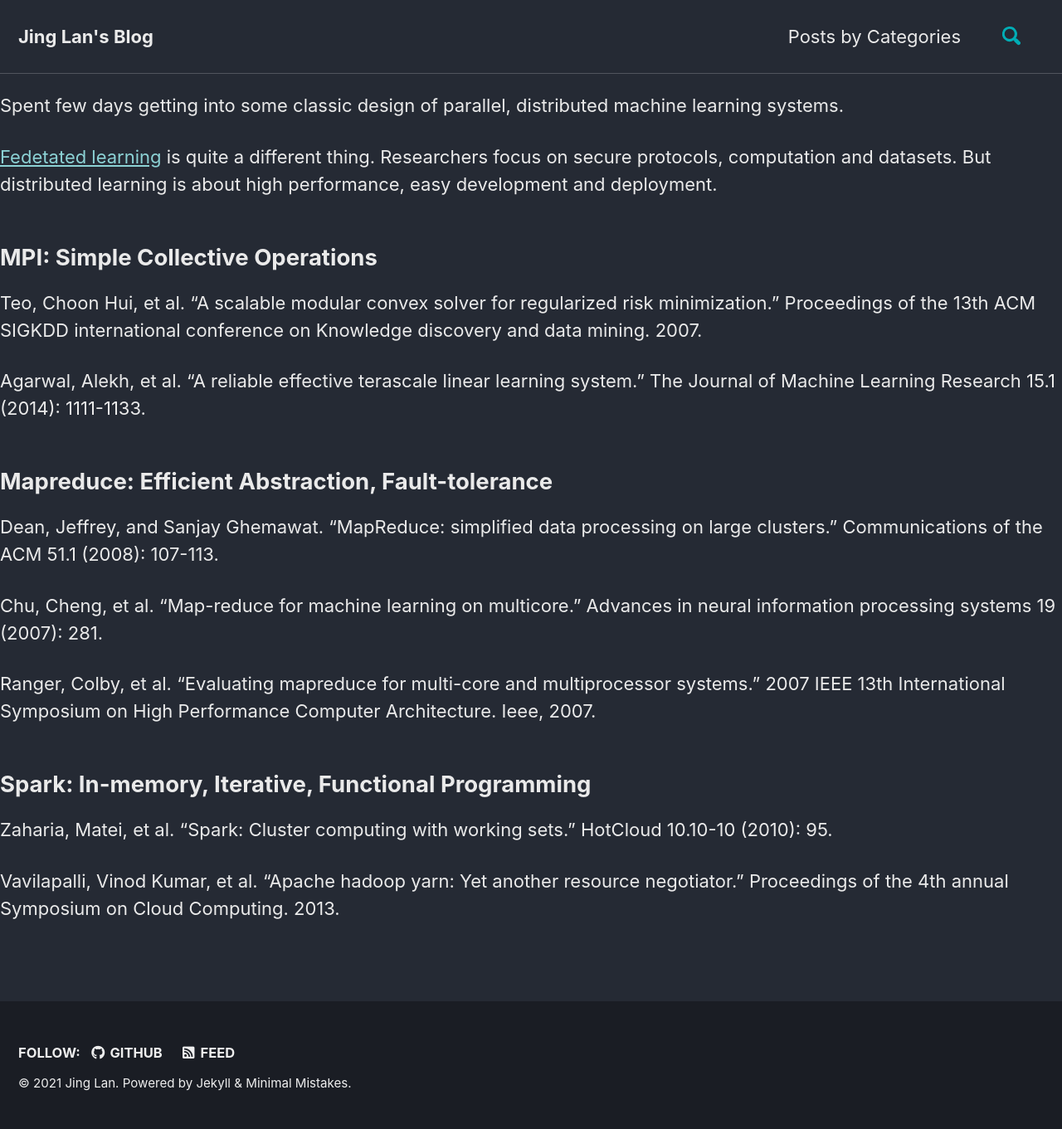
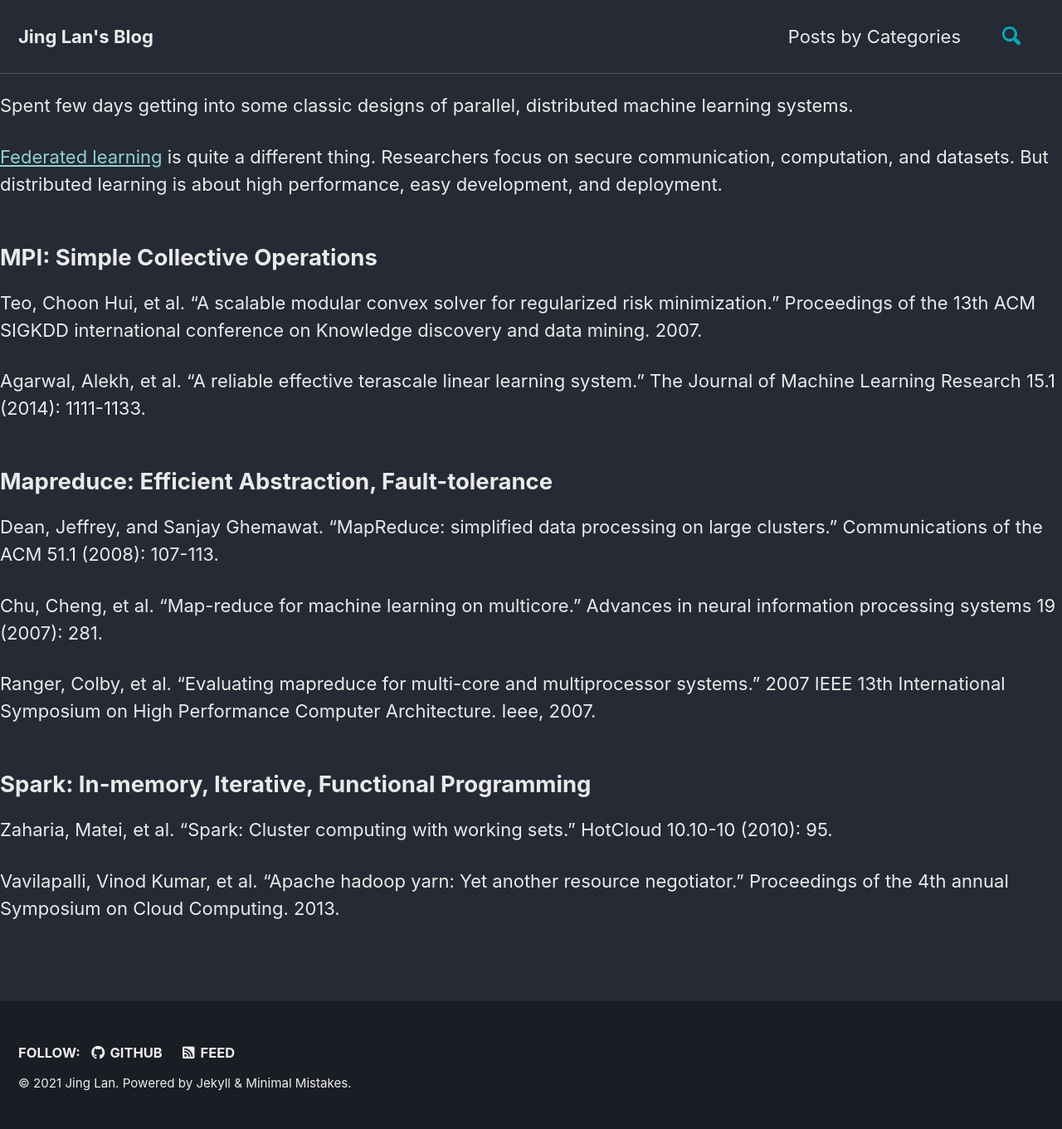
Before and after one commit to Lan-Jing/Lan-Jing.github.io, a Jekyll site: the page built from _posts/2021-3-6-Distributed DL.md, in a window 1280 px wide. Shown: the whole page at 83% size. Built offline with Jekyll 4.4.1, drawn with Linux system fonts in a browser that asks for light colours; cached includes are drawn as plain includes; our own code applies the rules of GitHub Pages for plain Markdown files.

Commit message:
slight changes.

```diff
--- a/_posts/2021-3-6-Distributed DL.md
+++ b/_posts/2021-3-6-Distributed DL.md
@@ -5,9 +5,9 @@ categories:
   - System
 ---
 
-Spent few days getting into some classic design of parallel, distributed machine learning systems.
+Spent few days getting into some classic designs of parallel, distributed machine learning systems.
 
-[Fedetated learning](/_posts/2020-12-28-securityProjects.md) is quite a different thing. Researchers focus on secure protocols, computation and datasets. But distributed learning is about high performance, easy development and deployment.
+[Federated learning](/_posts/2020-12-28-securityProjects.md) is quite a different thing. Researchers focus on secure communication,  computation, and datasets. But distributed learning is about high performance, easy development, and deployment.
 
 ## MPI: Simple Collective Operations
 
```
